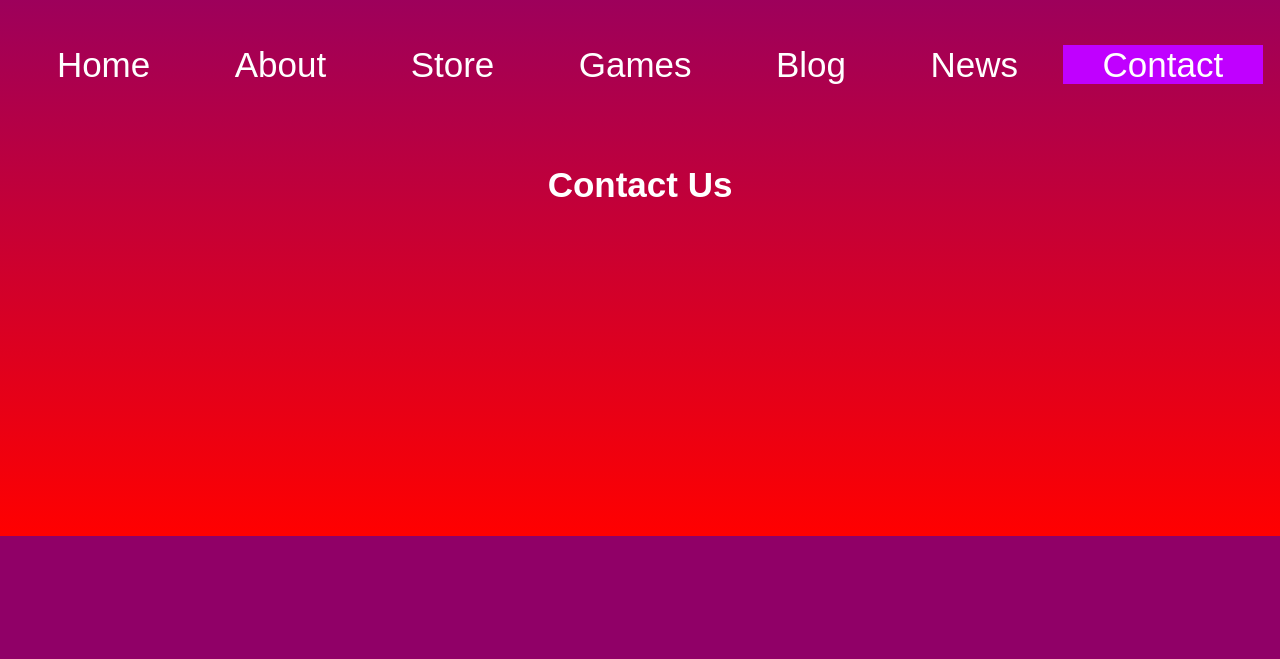
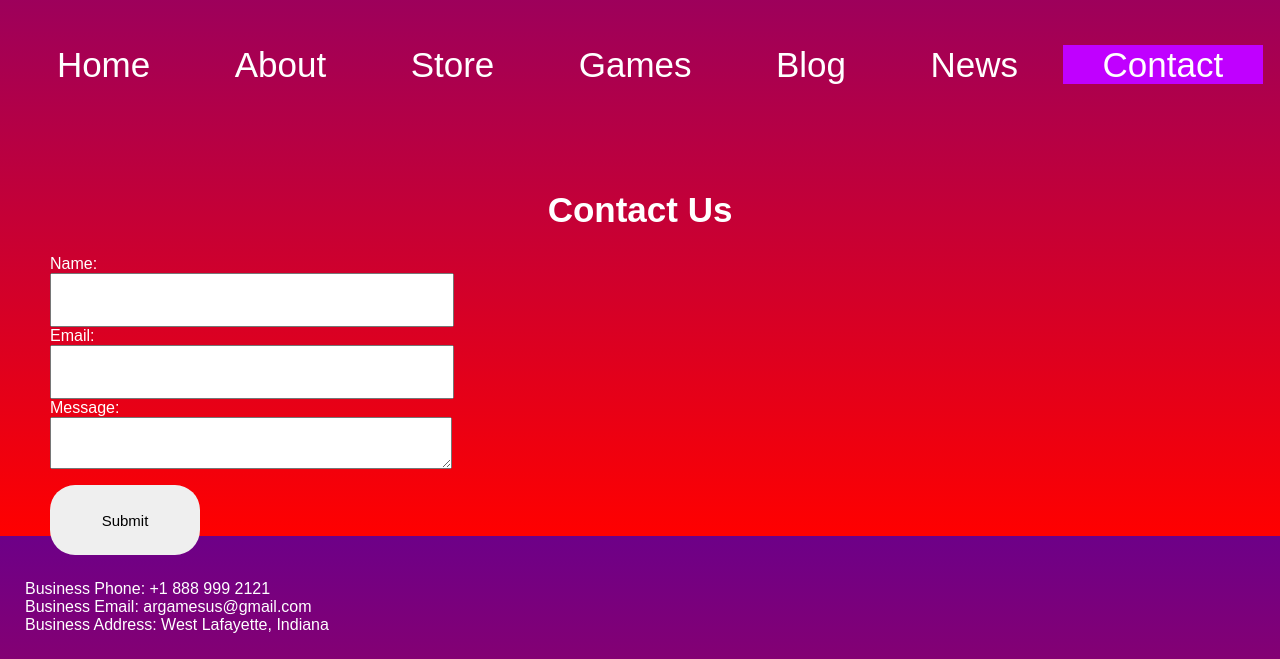
Before and after one commit to lrbn86/AR-Games, a PHP site: page /contact.html in a window 1280 px wide. Shown: the part 264-923 px from the top of the page. Before the commit the page ends 800 px from the top, so only its background shows below. Run offline with PHP 8.4, Linux system fonts and the light colour scheme.

Commit message:
Finished with contact page. Make promo vid and finish the homepage

```diff
--- a/WWW/CSS/mobile.css
+++ b/WWW/CSS/mobile.css
@@ -116,3 +116,53 @@ body {
 #gallery {
   padding-top: 35px;
 }
+
+#form-container {
+  float: left;
+  padding: 25px;
+}
+
+#contact-info {
+  clear: both;
+}
+
+.contact-label {
+  text-align: left;
+}
+
+textarea {
+  color: black;
+  width: 250px;
+  height: 150px;
+  font-size: 15px;
+}
+
+input {
+  color: black;
+  width: 250px;
+  height: 30px;
+  font-size: 15px;
+}
+
+button {
+  color: black;
+  width: 150px;
+  height: 70px;
+  margin-top: 12px;
+  font-size: 15px;
+  border-style: none;
+  border-radius: 25px;
+}
+
+button:hover {
+  cursor: pointer;
+  opacity: 85%;
+}
+
+#contact-content {
+  padding: 25px;
+}
+
+#contact-content > h1 {
+  text-align: center;
+}
--- a/WWW/CSS/style.css
+++ b/WWW/CSS/style.css
@@ -110,3 +110,46 @@ body {
 #gallery {
   padding-top: 35px;
 }
+
+#form-container {
+  float: left;
+  padding: 25px;
+}
+
+#contact-info {
+  clear: both;
+}
+
+.contact-label {
+  text-align: left;
+}
+
+input,
+textarea {
+  color: black;
+  width: 400px;
+  height: 50px;
+  font-size: 25px;
+}
+button {
+  color: black;
+  width: 150px;
+  height: 70px;
+  margin-top: 12px;
+  font-size: 15px;
+  border-style: none;
+  border-radius: 25px;
+}
+
+button:hover {
+  cursor: pointer;
+  opacity: 85%;
+}
+
+#contact-content {
+  padding: 25px;
+}
+
+#contact-content > h1 {
+  text-align: center;
+}
--- a/WWW/contact.html
+++ b/WWW/contact.html
@@ -26,8 +26,32 @@
         </li>
       </ul>
     </div>
-    <div id="content">
+    <div id="contact-content">
       <h1>Contact Us</h1>
+      <div id="form-container">
+        <form id="contact-form" action="action.php">
+          <div>
+            <p class="contact-label">Name:</p>
+            <input type="text" />
+          </div>
+          <div>
+            <p class="contact-label">Email:</p>
+            <input type="text" />
+          </div>
+          <div>
+            <p class="contact-label">Message:</p>
+            <textarea rows="" cols=""></textarea>
+          </div>
+          <div>
+            <button>Submit</button>
+          </div>
+        </form>
+      </div>
+      <div id="contact-info">
+        <p>Business Phone: +1 888 999 2121</p>
+        <p>Business Email: argamesus@gmail.com</p>
+        <p>Business Address: West Lafayette, Indiana</p>
+      </div>
     </div>
     <script type="text/javascript" src="JS/index.js"></script>
   </body>
```
